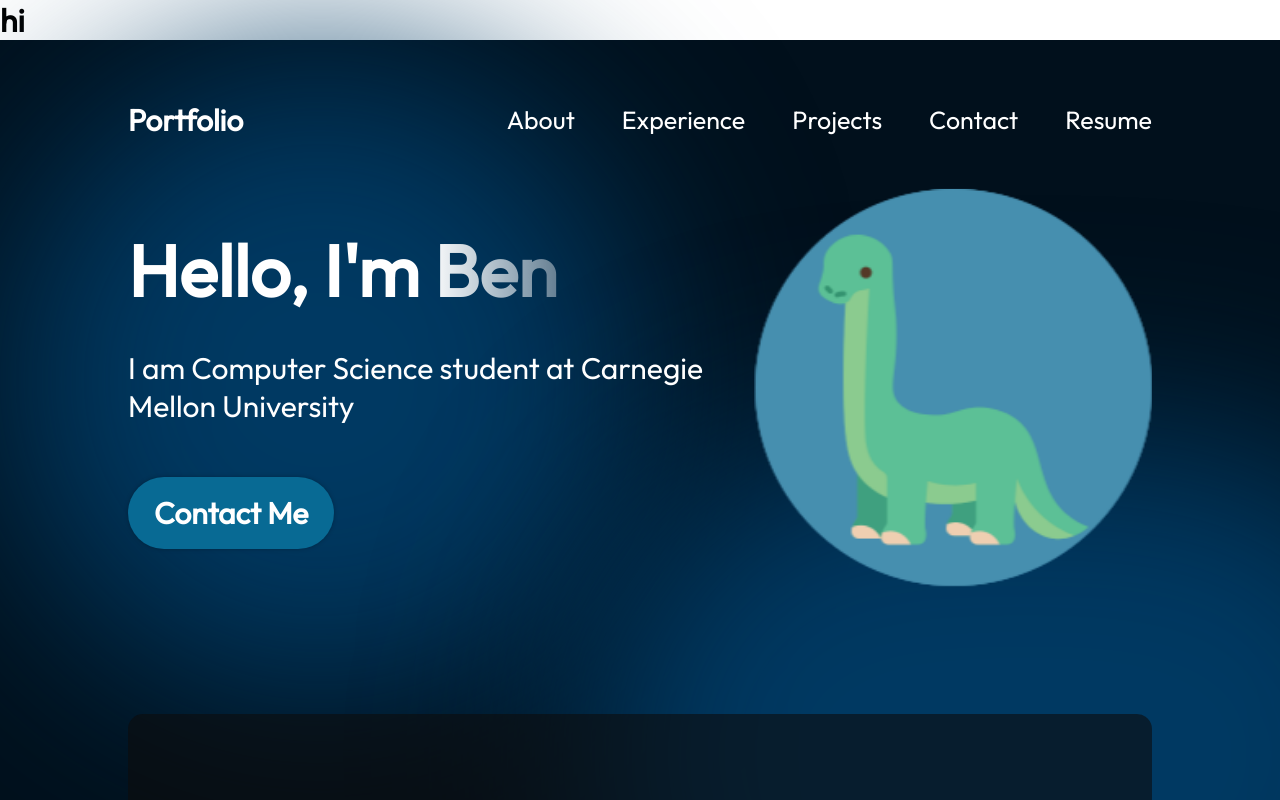
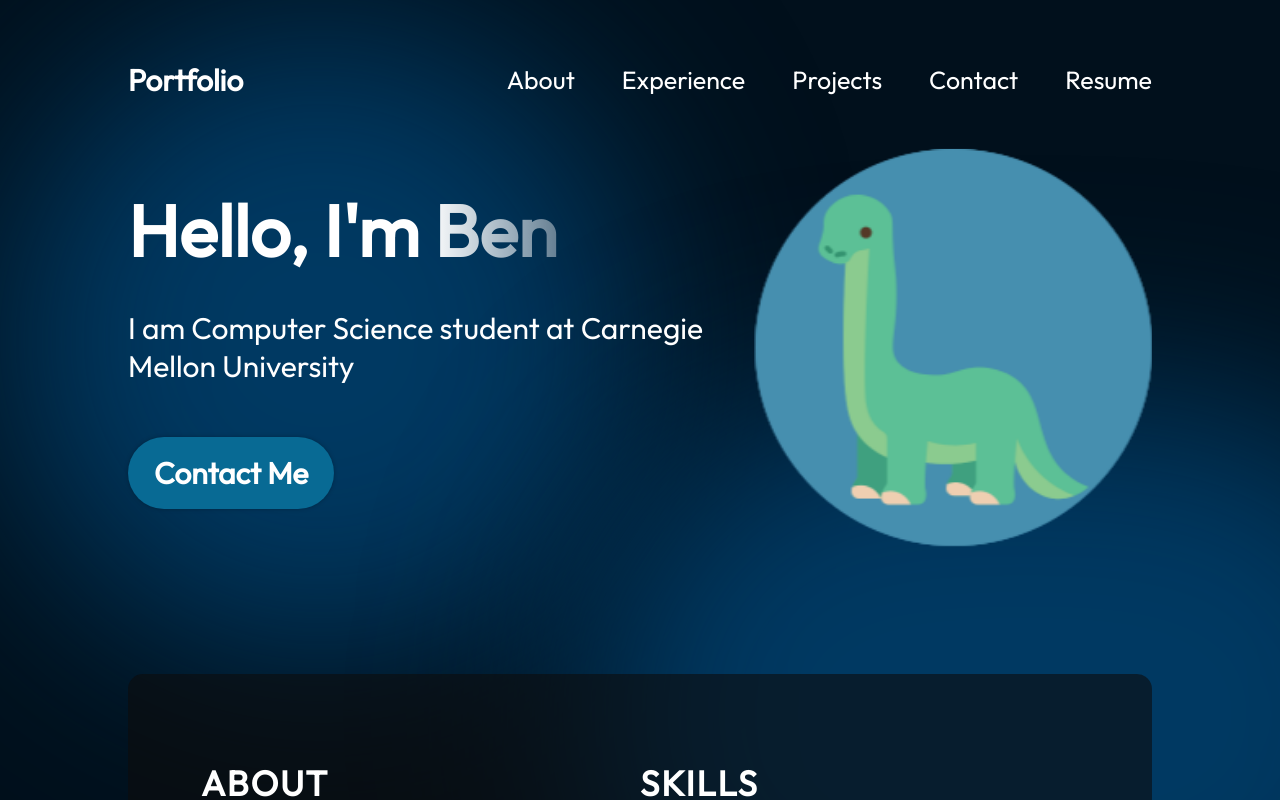
Before and after one commit to hnguyentran03/hnguyentran03.github.io, a React (Vite) app: page / in a window 1280 px wide. Shown: the top 800 px of the page. Built offline with nearby package versions, Linux system fonts and the light colour scheme.

Commit message:
testing github pages part 2

```diff
--- a/index.html
+++ b/index.html
@@ -8,6 +8,7 @@
   </head>
   <body>
     <div id="root"></div>
+    <h1>hi</h1>
     <script type="module" src="/src/main.jsx"></script>
   </body>
 </html>
--- a/src/main.jsx
+++ b/src/main.jsx
@@ -8,7 +8,6 @@ import '@fontsource/roboto'
 
 ReactDOM.createRoot(document.getElementById('root')).render(
   <React.StrictMode>
-    <h1>hi</h1>
     <App />
   </React.StrictMode>,
 )
```
